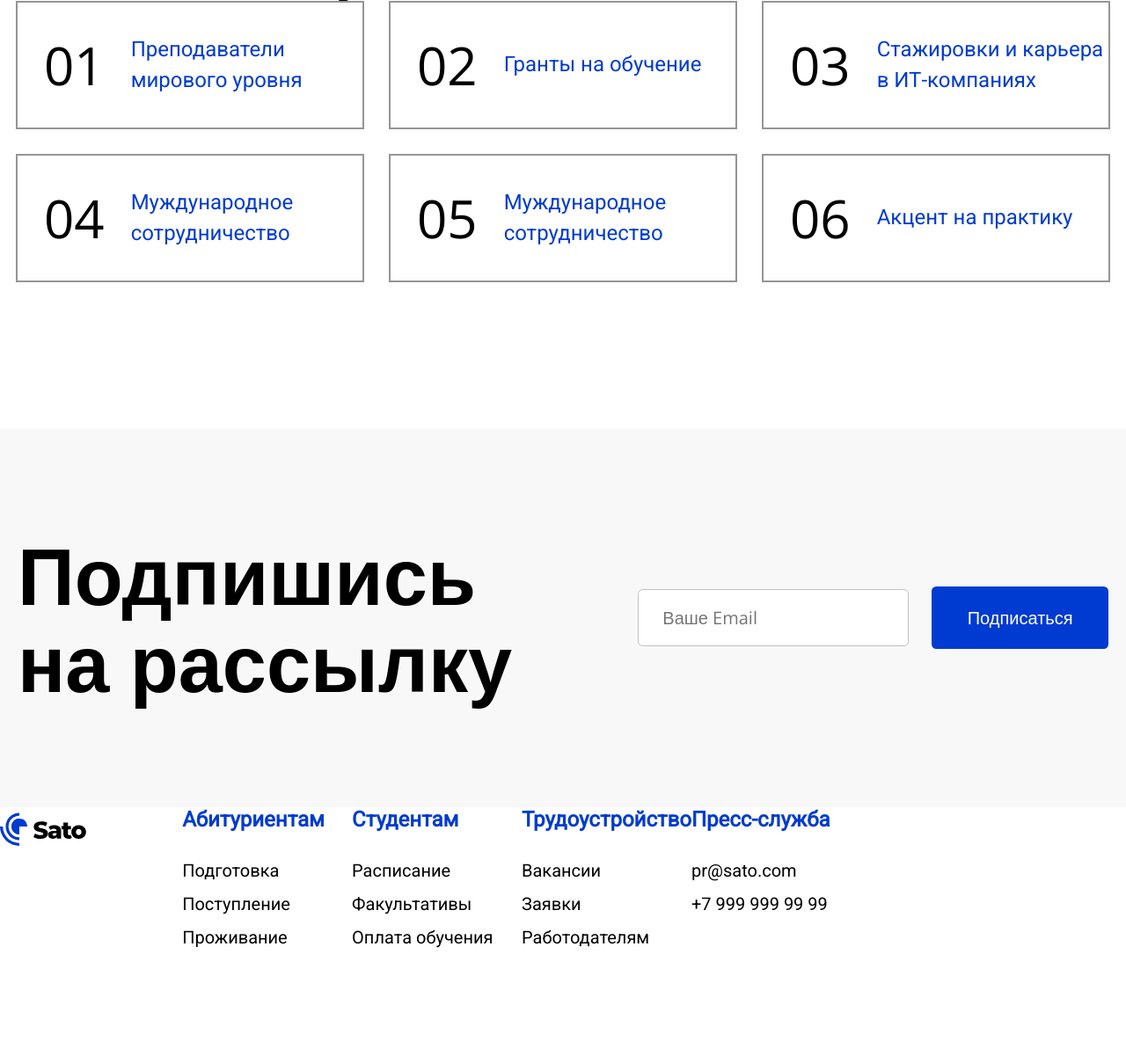
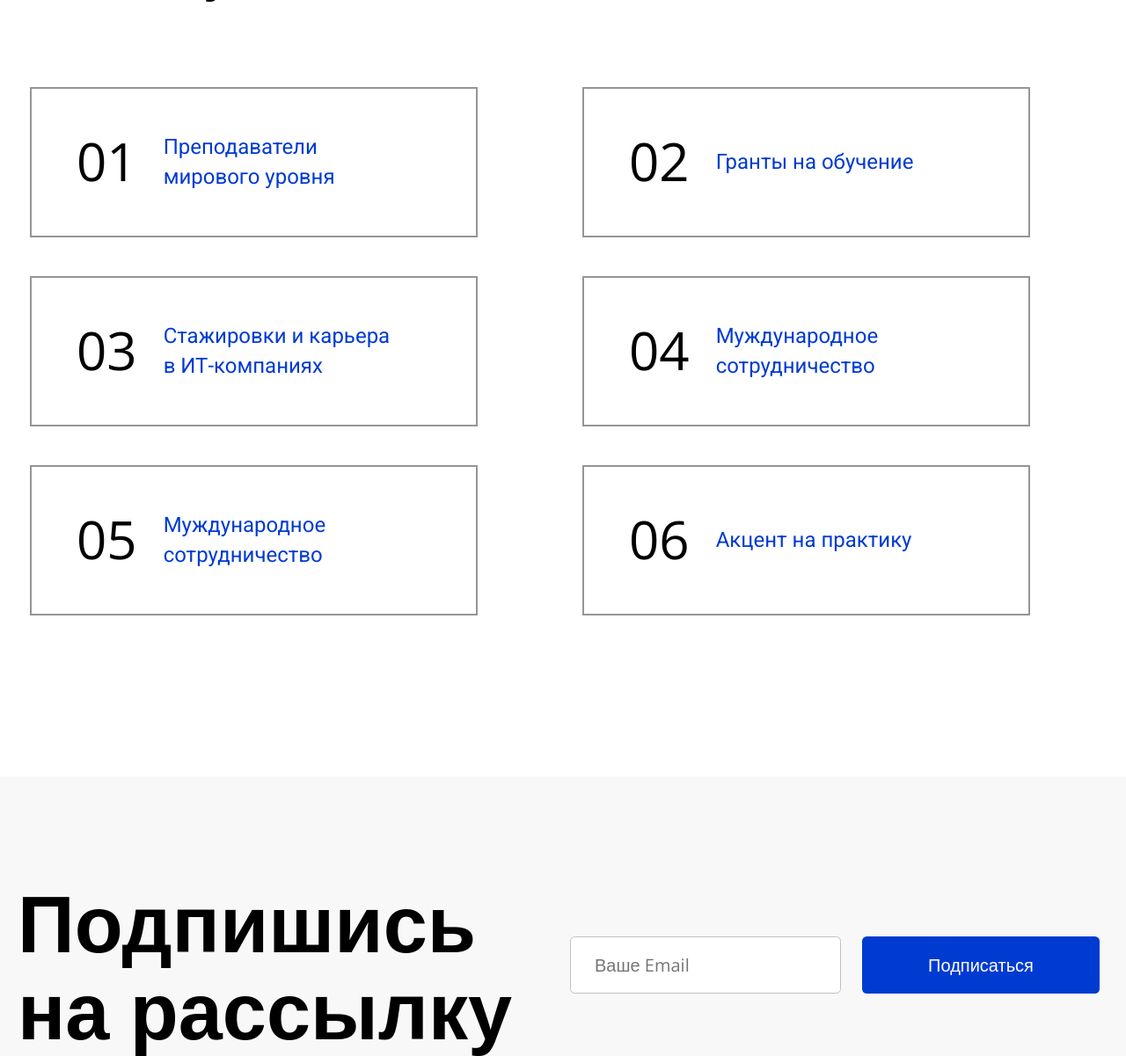
Before and after one commit to MarinaShu/University, a plain HTML site: page index.html in a window 1280 px wide. Shown: the part 4154-5355 px from the top of the page at 88% size. Before the commit the page ends 5247 px from the top, so only its background shows below. Drawn offline with nearby package versions, Linux system fonts and the light colour scheme.

Commit message:
Add files via upload

```diff
--- a/css/style.css
+++ b/css/style.css
@@ -33,7 +33,6 @@
     max-width: 801px;
     padding-left: 120px;
     padding-top: 226px;
-
 }
 
 .menu_link {
@@ -119,27 +118,23 @@
 
 .mobile {
     color: white;
-
     height: 840px;
     background: url('../images/mobil.jpg') center center no-repeat;
 }
 
 .copywriting {
     color: white;
-
     height: 840px;
     background: url('../images/copywriting.jpg') center center no-repeat;
 }
 
 .web {
-
     height: 840px;
     background: url('../images/web.jpg') center center no-repeat;
 }
 
 .marketing {
     color: white;
-
     height: 840px;
     background: url('../images/marketing.jpg') center center no-repeat;
 }
@@ -153,7 +148,6 @@
 
 .sound {
     color: white;
-
     height: 840px;
     background: url('../images/sound.jpg') center center no-repeat;
 }
@@ -163,36 +157,42 @@
     text-align: center;
     margin-bottom: 168px;
 }
-
+.wrapper{
+    max-width: 1619px;
+    margin: 0 auto;
+    padding: 0 20px 169px;
+}
 .why {
     font: normal 70px/85px 'Open Sans', sans-serif;
-    padding-left: 171px;
+    padding-bottom: 82px;
 }
 
 .grid {
     display: grid;
-    grid-template-columns: repeat(3, 1fr);
-    grid-gap: 32px;
-    max-width: 1579px;
-    margin: 0 auto;
-    padding: 0 20px 169px;
+    grid-template-columns: repeat(auto-fill, minmax(505px, 1fr));
+    grid-gap: 16px;
+
 }
 
 .cell {
+    max-width: 505px;
+    height: 167px;
     outline: 2px solid #959595;
     display: flex;
     align-items: center;
+    margin: 16px;
 }
 
 .big {
     font: 300 normal 60px Open Sans, sans-serif;
-    padding: 30px;
+    padding: 45px 30px 48px 51px;
 }
 
 .box_text {
     max-width: 267px;
     font: normal 24px/142.69% Roboto, sans-serif;
     color: #003BD1;
+    padding-right: 30px;
 }
 
 .mailing_box {
@@ -204,10 +204,7 @@
     display: flex;
     justify-content: space-between;
     align-items: center;
-    max-width: 1579px;
-    margin: 0 auto;
     height: 430px;
-    padding: 0 20px;
 }
 
 .mailing {
@@ -230,10 +227,10 @@
     box-sizing: border-box;
     border-radius: 5.39553px;
     padding: 21.5821px 26.9776px;
+    margin: 10px;
 }
 
 .button {
-    padding: 21.5821px 40.4665px;
     background: #003BD1;
     border-radius: 5.39553px;
     font-family: Open Sans, sans-serif;
@@ -242,6 +239,9 @@
     margin-left: 22px;
     border: 0;
     font-size: 20px;
+    width: 270px;
+    height: 65px;
+    margin: 10px;
 }
 
 .button:hover {
@@ -256,15 +256,7 @@
 .footer {
     display: flex;
     justify-content: space-between;
-}
-
-.footer_block {
-    display: grid;
-    grid-template-columns: repeat(5, 1fr);
-    max-width: 1500px;
-    margin: 0 auto;
-    padding: 0 20px;
-
+    margin: 90px auto 95px;
 }
 
 .footer_link {
@@ -285,15 +277,27 @@
     color: black;
     padding-bottom: 15px;
 }
-@media screen and (max-width: 1157px)
 
-@media screen and (max-width: 591px) {
-    .grid {
-        grid-template-columns: repeat(2, 1fr);
+@media (max-width: 1220px) {
+    .frame, .button {
+        max-width: 441px;
+        height: 65px;
     }
-
-    .box {
-        justify-content: center;
-        align-items: center;
+    .mobile, .copywriting, .web, .marketing, .applied, .sound {
+    height: 526px;
+}
+    .form {
+    display: flex;
+    justify-content: flex-end;
+    flex-direction: column;
     }
 }
+
+@media (max-width: 998px) {
+    .grid {
+        flex-direction: column;
+        max-width: 20px auro;
+        align-items: center;
+        flex-grow: 1;
+    }
+}
--- a/index.html
+++ b/index.html
@@ -1,5 +1,6 @@
 <!DOCTYPE html>
 <html lang="en">
+
 <head>
     <meta charset="UTF-8">
     <meta name="viewport" content="width=device-width, initial-scale=1.0">
@@ -8,6 +9,7 @@
     <link rel="preconnect" href="https://fonts.gstatic.com">
     <link href="https://fonts.googleapis.com/css2?family=Open+Sans&family=Roboto&display=swap" rel="stylesheet">
 </head>
+
 <body>
     <div class="top_block">
         <header class="header">
@@ -58,7 +60,7 @@
         </div>
     </section>
     <a href="#top" class="link_up"> <img src="images/up_arrow.svg" alt="up"></a>
-    <section>
+    <section class="wrapper">
         <h2 class="why">Почему мы?</h2>
         <div class="grid">
             <div class="cell">
@@ -88,10 +90,10 @@
         </div>
     </section>
     <section class="mailing_box">
-       <div class="box">
-           <h1 class="mailing">
+        <div class="box wrapper">
+            <h2 class="mailing">
                 Подпишись на рассылку
-           </h1>
+            </h2>
             <div>
                 <form action="php/hander.php" method="get" class="form">
                     <input type="text" name="email" placeholder="Ваше Email" class="frame">
@@ -100,9 +102,10 @@
             </div>
         </div>
     </section>
-    <footer class="footer">
-           <div><img src="images/logo.svg" alt="Sato" class="logo_footer"></div>
-           <div class="footer_block">
+    <footer class="footer wrapper">
+        <div>
+            <img src="images/logo.svg" alt="Sato" class="logo_footer">
+        </div>
         <div class="footer_link">
             <a href="#" class="blue_text">Абитуриентам</a>
             <a href="#" class="black_text">Подготовка</a>
@@ -130,4 +133,5 @@
     </footer>
     <script src="js/app.js"></script>
 </body>
+
 </html>
```
Lines whose indentation alone changed are shown as unchanged.
